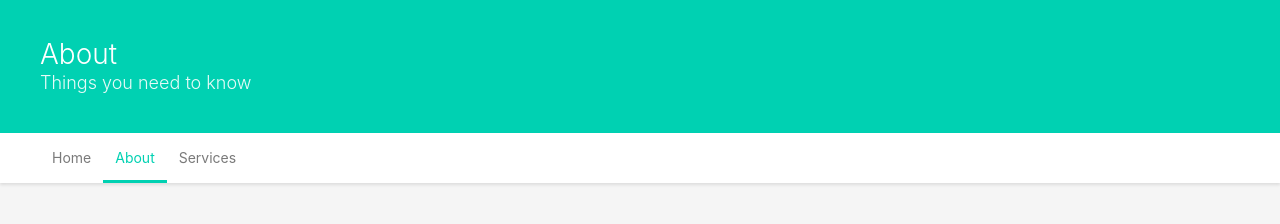
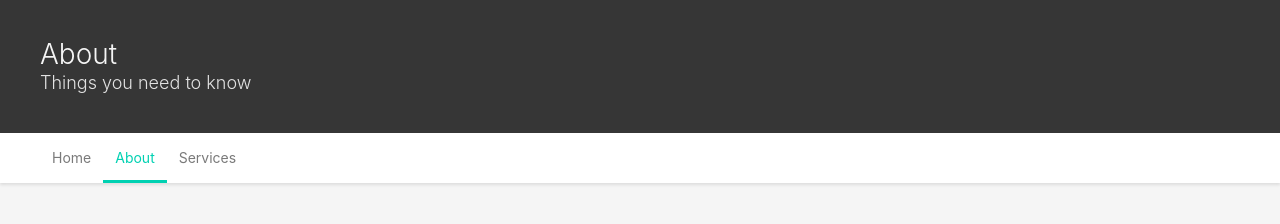
Before and after one commit to lanzosuarez/first-heroku-app, a website: page public/about.html in a window 1280 px wide. Drawn offline with Linux system fonts and the light colour scheme.

Commit message:
third-se-commit

```diff
--- a/public/about.html
+++ b/public/about.html
@@ -5,7 +5,7 @@
         <link rel="stylesheet" type="text/css" href="css/bulma.css">
     </head>
     <body>
-        <section class="hero is-primary">
+        <section class="hero is-dark">
             <div class="hero-body">
                 <div class="container">
                 <h1 class="title">
```
Also changed, not shown: public/index.html (+1 -1 lines), public/services.html (+1 -1 lines).
